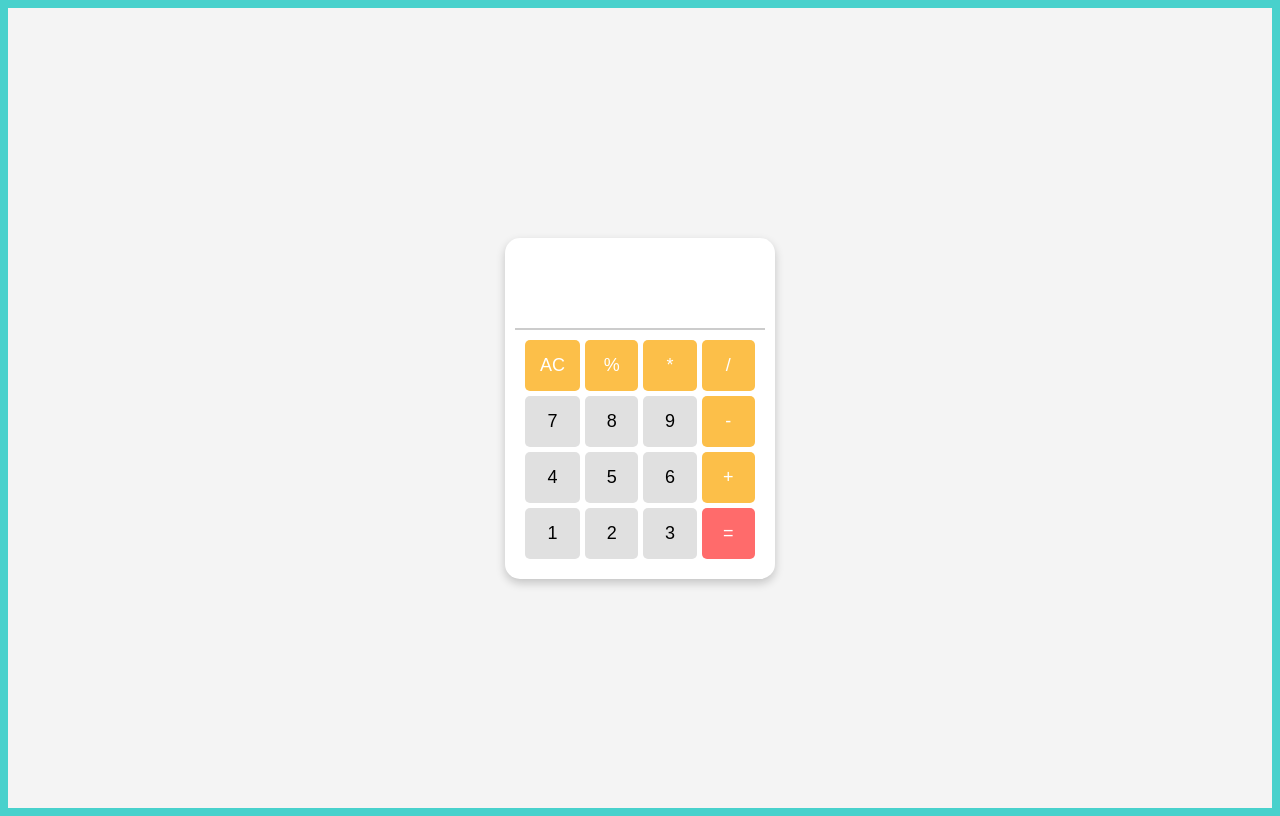
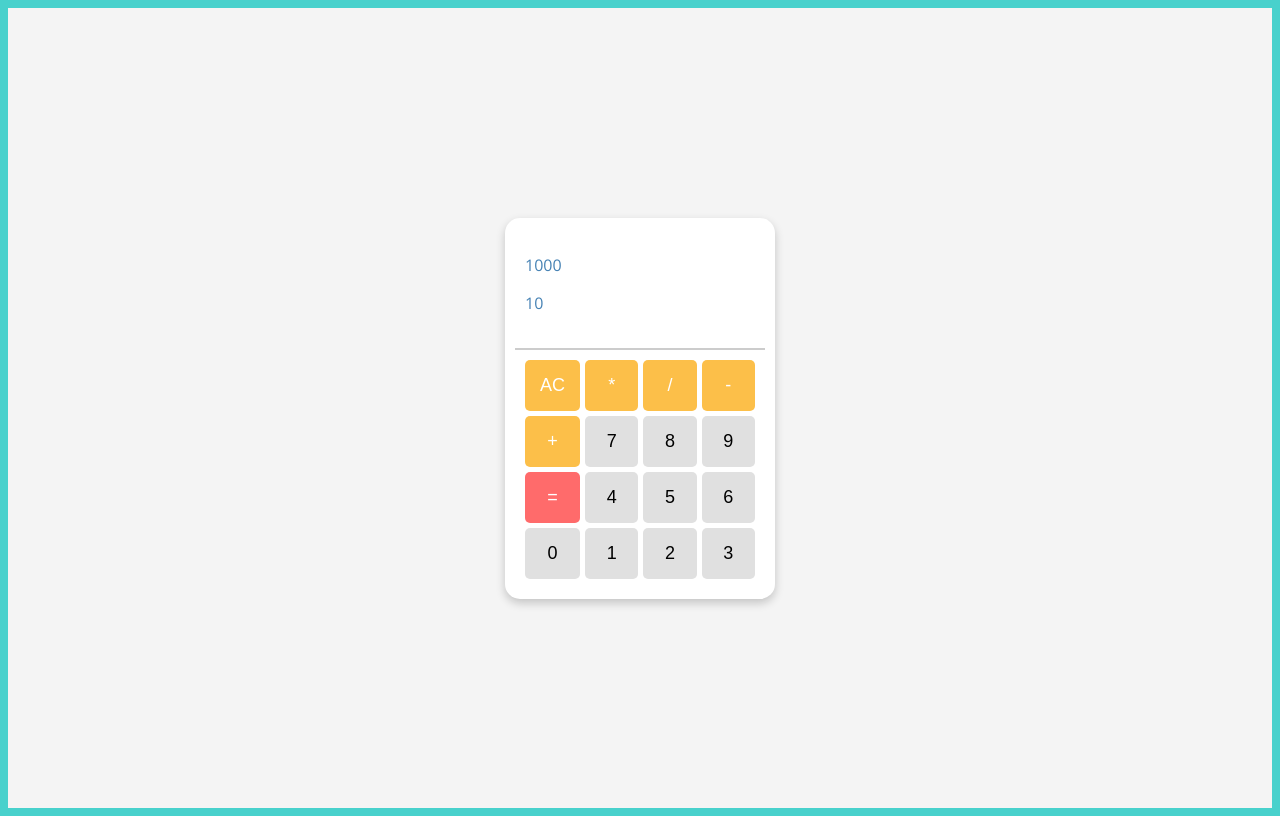
Before and after one commit to luigrosz/luigrosz-site, a plain HTML site: page calculadora/index.html in a window 1280 px wide. Drawn offline with nearby package versions, Linux system fonts and the light colour scheme.

Commit message:
calc script

```diff
--- a/calculadora/index.html
+++ b/calculadora/index.html
@@ -30,21 +30,21 @@
 
     .calculator {
         width: 250px;
-        border-radius: 15px;
+        border-radius: 15px;let query = document.getElementById("query");
         background-color: white;
         padding: 10px;
         box-shadow: 0px 4px 10px rgba(0, 0, 0, 0.2);
     }
 
     .display {
-        height: 60px;
-        text-align: right;
+        height: 100px;
         padding: 10px;
         border-bottom: 2px solid #ccc;
     }
 
     .result {
         font-size: 20px;
+        text-align: right;
         color: gray;
     }
 
@@ -79,7 +79,12 @@
         color: white;
     }
 
-    .equal {
+    #ac {
+        background-color: #fcbf49;
+        color: white;
+    }
+
+    #equal {
         background-color: #ff6b6b;
         color: white;
     }
@@ -87,37 +92,32 @@
   <div id="root-div">
     <div class="calculator">
   <div class="display">
-      <div class="result"></div>
-      <div class="query"></div>
+      <p id="result" maxlength="10"/>
+      <p id="query" maxlength="10"/>
   </div>
   <div class="buttons">
-      <button class="operator">AC</button>
-      <button class="operator">%</button>
+      <button id="ac">AC</button>
       <button class="operator">*</button>
       <button class="operator">/</button>
-
-      <button>7</button>
-      <button>8</button>
-      <button>9</button>
       <button class="operator">-</button>
 
-      <button>4</button>
-      <button>5</button>
-      <button>6</button>
       <button class="operator">+</button>
+      <button class="number">7</button>
+      <button class="number">8</button>
+      <button class="number">9</button>
 
-      <button>1</button>
-      <button>2</button>
-      <button>3</button>
-      <button class="equal">=</button>
+      <button id="equal">=</button>
+      <button class="number">4</button>
+      <button class="number">5</button>
+      <button class="number">6</button>
+
+      <button class="number">0</button>
+      <button class="number">1</button>
+      <button class="number">2</button>
+      <button class="number">3</button>
   </div>
 </div>
   </div>
+  <script type="text/javascript" src="script.js"></script>
 </body>
-<script>
-
-
-
-</script>
-
 </html>
--- /dev/null
+++ b/calculadora/script.js
@@ -0,0 +1,37 @@
+let result = document.getElementById("result");
+let query = document.getElementById("query");
+result.innerHTML = 1000;
+query.innerHTML = 10;
+
+let AC = document.getElementById("ac");
+AC.addEventListener('click', () => {
+  result.innerHTML = "";
+  query.innerHTML = "";
+})
+
+let numbers = document.getElementsByClassName("number");
+for (let i = 0; i < numbers.length; i++) {
+  numbers[i].addEventListener('click', () => {
+    query.innerHTML += numbers[i].innerHTML;
+  })
+}
+
+let operators = document.getElementsByClassName("operator");
+let operatorsArr = ["*", "/", "-", "+"];
+for (let i = 0; i < operators.length; i++) {
+  operators[i].addEventListener('click', () => {
+    for (let j = 0; j < operatorsArr.length; j++) {
+      if (query.innerHTML.substring(query.innerHTML.length - 1) === operatorsArr[j]) {
+        return;
+      }
+    }
+    query.innerHTML += operators[i].innerHTML;
+  })
+}
+
+let equal = document.getElementById("equal");
+equal.addEventListener("click", () => {
+  console.log(eval(query.innerHTML));
+  result.innerHTML = "";
+  result.innerHTML = eval(query.innerHTML);
+})
```
